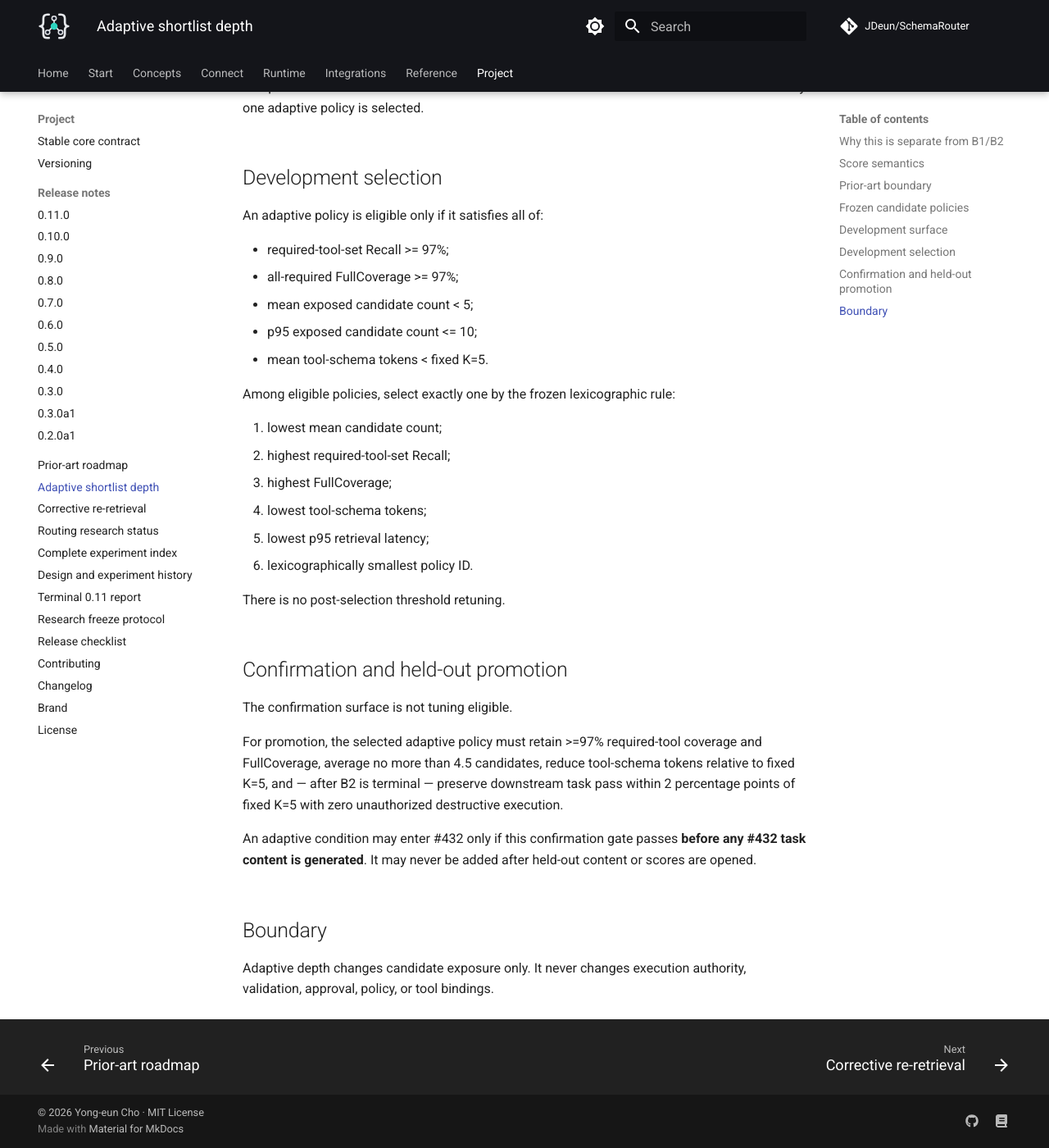
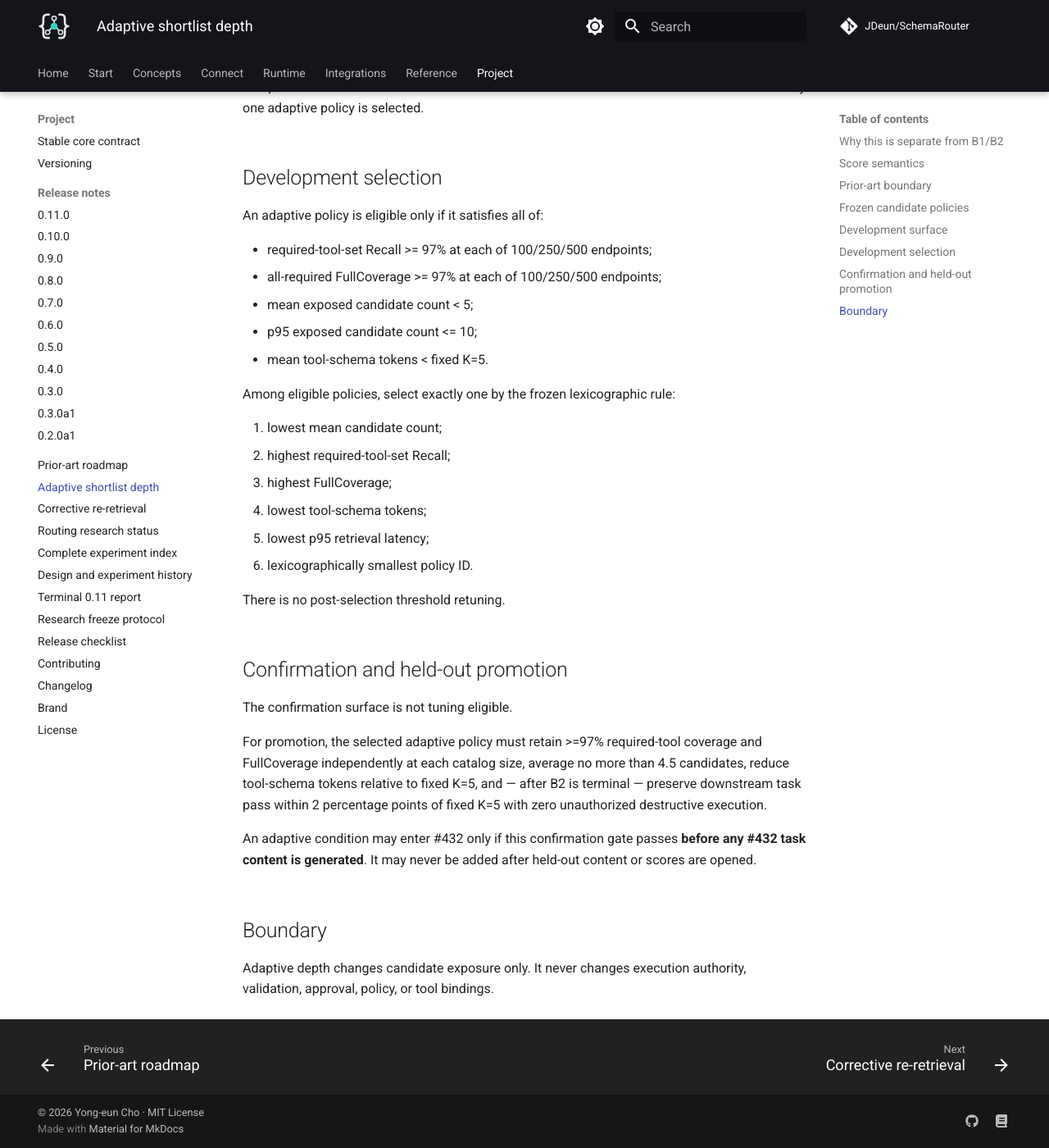
Before and after one commit to JDeun/SchemaRouter, an MkDocs documentation site: the page built from docs/research/adaptive-shortlist-depth.md, in a window 1280 px wide and 1400 px high, scrolled down 2621 px. Shown: the whole window at 82% size. Built offline with MkDocs 1.6.1 and Material for MkDocs 9.7.7, drawn with Linux system fonts in a browser that asks for light colours; comment, search, counter and statistics services are not loaded.

Commit message:
docs: require adaptive robustness at every catalog size

```diff
--- a/docs/research/adaptive-shortlist-depth.md
+++ b/docs/research/adaptive-shortlist-depth.md
@@ -100,8 +100,8 @@ adaptive policy is selected.
 
 An adaptive policy is eligible only if it satisfies all of:
 
-- required-tool-set Recall >= 97%;
-- all-required FullCoverage >= 97%;
+- required-tool-set Recall >= 97% at each of 100/250/500 endpoints;
+- all-required FullCoverage >= 97% at each of 100/250/500 endpoints;
 - mean exposed candidate count < 5;
 - p95 exposed candidate count <= 10;
 - mean tool-schema tokens < fixed K=5.
@@ -122,7 +122,8 @@ There is no post-selection threshold retuning.
 The confirmation surface is not tuning eligible.
 
 For promotion, the selected adaptive policy must retain >=97% required-tool coverage and
-FullCoverage, average no more than 4.5 candidates, reduce tool-schema tokens relative to fixed K=5,
+FullCoverage independently at each catalog size, average no more than 4.5 candidates,
+reduce tool-schema tokens relative to fixed K=5,
 and — after B2 is terminal — preserve downstream task pass within 2 percentage points of fixed K=5
 with zero unauthorized destructive execution.
 
```
